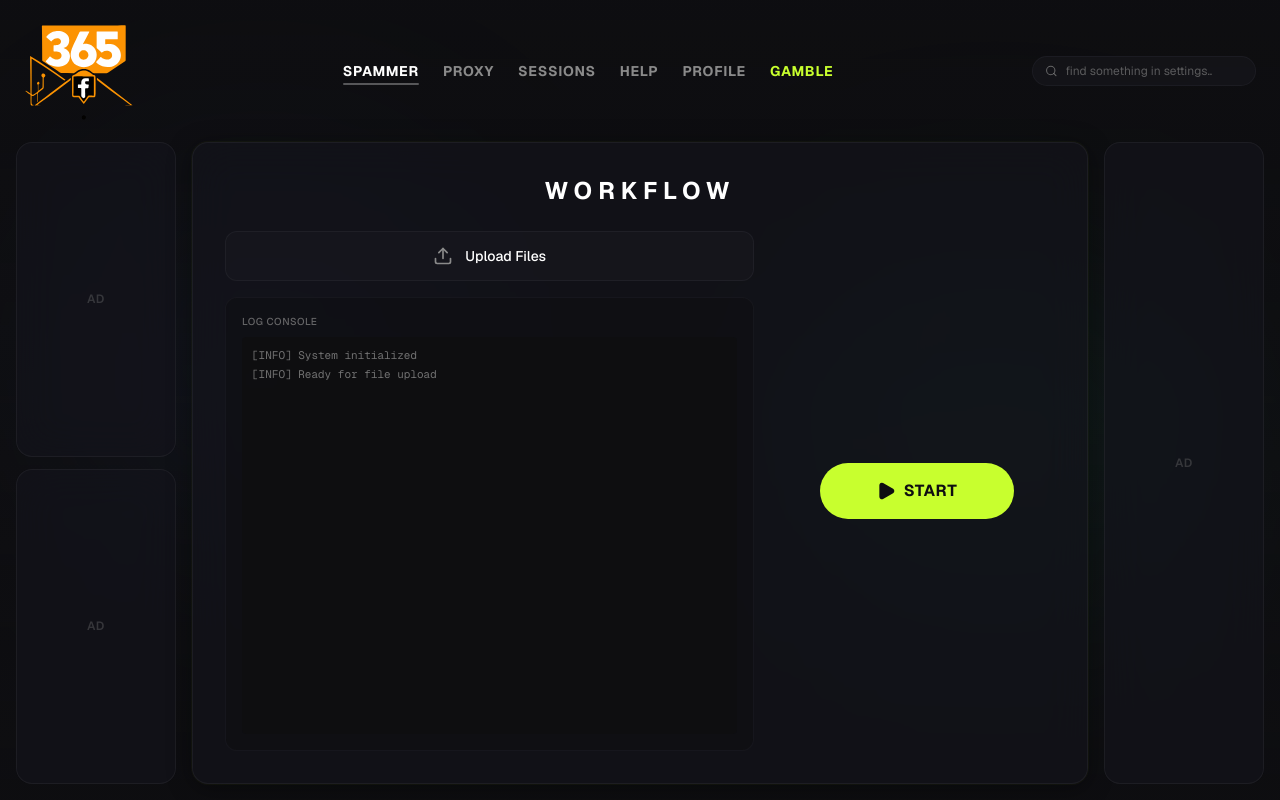
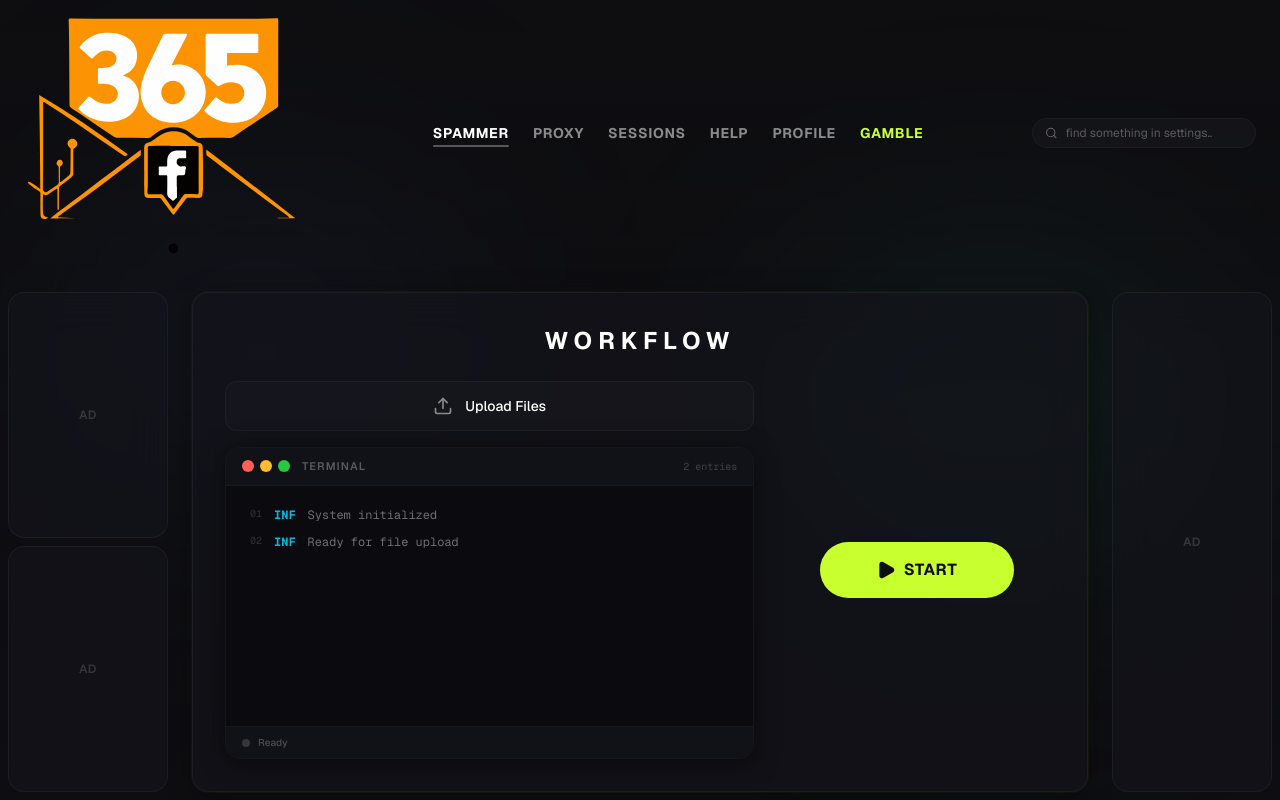
Before and after one commit to glitchual/fake, a Next.js app: page / in a window 1280 px wide. Built offline with nearby package versions, Linux system fonts and the light colour scheme.

Commit message:
feat: update logo size, fix AD block spacing, and redesign log console
Update logo to 80x80px, adjust AD block gaps, and premium console redesign.

```diff
--- a/app/globals.css
+++ b/app/globals.css
@@ -266,6 +266,31 @@
   contain: layout style paint;
 }
 
+/* Premium Console Styling */
+.console-container {
+  box-shadow:
+    0 4px 24px rgba(0, 0, 0, 0.5),
+    0 0 1px rgba(255, 255, 255, 0.05),
+    inset 0 1px 0 rgba(255, 255, 255, 0.02);
+}
+
+.console-container::-webkit-scrollbar {
+  width: 6px;
+}
+
+.console-container::-webkit-scrollbar-track {
+  background: transparent;
+}
+
+.console-container::-webkit-scrollbar-thumb {
+  background: rgba(255, 255, 255, 0.1);
+  border-radius: 3px;
+}
+
+.console-container::-webkit-scrollbar-thumb:hover {
+  background: rgba(255, 255, 255, 0.15);
+}
+
 /* Reduce motion for users who prefer it */
 @media (prefers-reduced-motion: reduce) {
   .ambient-float,
--- a/app/help/page.tsx
+++ b/app/help/page.tsx
@@ -58,7 +58,7 @@ export default function HelpPage() {
       {/* Header */}
       <header className="relative z-10 flex items-center justify-between px-6 py-3">
         <Link href="/" className="shrink-0">
-          <Logo365 className="h-8 w-8 max-h-[120px] max-w-[120px]" />
+          <Logo365 className="h-[80px] w-[80px]" />
         </Link>
 
         <nav className="flex items-center gap-6">
@@ -95,9 +95,9 @@ export default function HelpPage() {
       </header>
 
       {/* Content Area */}
-      <div className="relative z-10 flex flex-1 gap-3 overflow-hidden px-4 pb-4">
+      <div className="relative z-10 flex flex-1 gap-2 overflow-hidden px-2 pb-2">
         {/* Left AD panels */}
-        <aside className="hidden w-[160px] shrink-0 flex-col gap-3 lg:flex">
+        <aside className="hidden w-[160px] shrink-0 flex-col gap-2 lg:flex">
           <div className="glass-panel flex flex-1 items-center justify-center">
             <span className="text-xs font-semibold tracking-wider text-muted-foreground/30">AD</span>
           </div>
--- a/app/page.tsx
+++ b/app/page.tsx
@@ -82,27 +82,65 @@ export default function Home() {
                 )}
               </button>
 
-              {/* Log Console */}
-              <div className="flex flex-1 flex-col rounded-lg border border-border/30 bg-background/50 p-4">
-                <p className="mb-2 text-[10px] font-medium uppercase tracking-wider text-muted-foreground/70">
-                  Log Console
-                </p>
-                <div className="flex-1 overflow-y-auto rounded bg-background/80 p-2.5 font-mono text-[11px]">
-                  {logs.map((log, index) => (
-                    <div
-                      key={index}
-                      className={`mb-0.5 ${
-                        log.includes("[WARN]")
-                          ? "text-yellow-500"
-                          : log.includes("[ERROR]")
-                            ? "text-destructive"
-                            : "text-muted-foreground/80"
-                      }`}
-                    >
-                      {log}
+              {/* Log Console - Premium Terminal Style */}
+              <div className="console-container flex flex-1 flex-col overflow-hidden rounded-xl border border-border/40 bg-[#0a0a0f]">
+                {/* Console Header */}
+                <div className="flex items-center justify-between border-b border-border/30 bg-[#111118] px-4 py-2.5">
+                  <div className="flex items-center gap-3">
+                    <div className="flex items-center gap-1.5">
+                      <div className="h-3 w-3 rounded-full bg-[#ff5f57]" />
+                      <div className="h-3 w-3 rounded-full bg-[#febc2e]" />
+                      <div className="h-3 w-3 rounded-full bg-[#28c840]" />
                     </div>
-                  ))}
+                    <span className="text-[11px] font-semibold uppercase tracking-widest text-muted-foreground/60">
+                      Terminal
+                    </span>
+                  </div>
+                  <div className="flex items-center gap-2">
+                    <span className="text-[10px] font-mono text-muted-foreground/40">
+                      {logs.length} entries
+                    </span>
+                  </div>
+                </div>
+
+                {/* Console Body */}
+                <div className="flex-1 overflow-y-auto p-4 font-mono text-[12px] leading-relaxed">
+                  {logs.map((log, index) => {
+                    const timestamp = new Date().toLocaleTimeString('en-US', { hour12: false })
+                    const isWarn = log.includes("[WARN]")
+                    const isError = log.includes("[ERROR]")
+                    const isSuccess = log.includes("success") || log.includes("started")
+
+                    return (
+                      <div
+                        key={index}
+                        className="group flex items-start gap-3 rounded px-2 py-1 transition-colors hover:bg-white/[0.02]"
+                      >
+                        <span className="shrink-0 text-[10px] text-muted-foreground/30 tabular-nums">
+                          {String(index + 1).padStart(2, '0')}
+                        </span>
+                        <span className={`shrink-0 font-bold ${
+                          isError ? "text-red-500" : isWarn ? "text-amber-500" : isSuccess ? "text-emerald-500" : "text-cyan-500"
+                        }`}>
+                          {isError ? "ERR" : isWarn ? "WRN" : isSuccess ? "OK " : "INF"}
+                        </span>
+                        <span className={`flex-1 ${
+                          isError ? "text-red-400/90" : isWarn ? "text-amber-400/90" : isSuccess ? "text-emerald-400/90" : "text-muted-foreground/80"
+                        }`}>
+                          {log.replace(/\[(INFO|WARN|ERROR)\]\s*/, '')}
+                        </span>
+                      </div>
+                    )
+                  })}
                   <div ref={logEndRef} />
+                </div>
+
+                {/* Console Footer */}
+                <div className="flex items-center gap-2 border-t border-border/20 bg-[#111118] px-4 py-2">
+                  <div className={`h-2 w-2 rounded-full ${isRunning ? 'animate-pulse bg-emerald-500' : 'bg-muted-foreground/30'}`} />
+                  <span className="text-[10px] font-medium text-muted-foreground/50">
+                    {isRunning ? 'Process running...' : 'Ready'}
+                  </span>
                 </div>
               </div>
             </div>
--- a/components/app-layout.tsx
+++ b/components/app-layout.tsx
@@ -31,7 +31,7 @@ export function AppLayout({ children, activeNav }: AppLayoutProps) {
       {/* Header */}
       <header className="relative z-10 flex items-center justify-between px-6 py-3">
         <Link href="/" className="shrink-0">
-          <Logo365 className="h-8 w-8 max-h-[120px] max-w-[120px]" />
+          <Logo365 className="h-[80px] w-[80px]" />
         </Link>
 
         <nav className="flex items-center gap-6">
@@ -68,9 +68,9 @@ export function AppLayout({ children, activeNav }: AppLayoutProps) {
       </header>
 
       {/* Content Area - fills remaining space */}
-      <div className="relative z-10 flex flex-1 gap-3 px-4 pb-4">
+      <div className="relative z-10 flex flex-1 gap-2 px-2 pb-2">
         {/* Left AD panels */}
-        <aside className="hidden w-[160px] shrink-0 flex-col gap-3 lg:flex">
+        <aside className="hidden w-[160px] shrink-0 flex-col gap-2 lg:flex">
           <div className="glass-panel flex flex-1 items-center justify-center">
             <span className="text-xs font-semibold tracking-wider text-muted-foreground/30">AD</span>
           </div>
```
